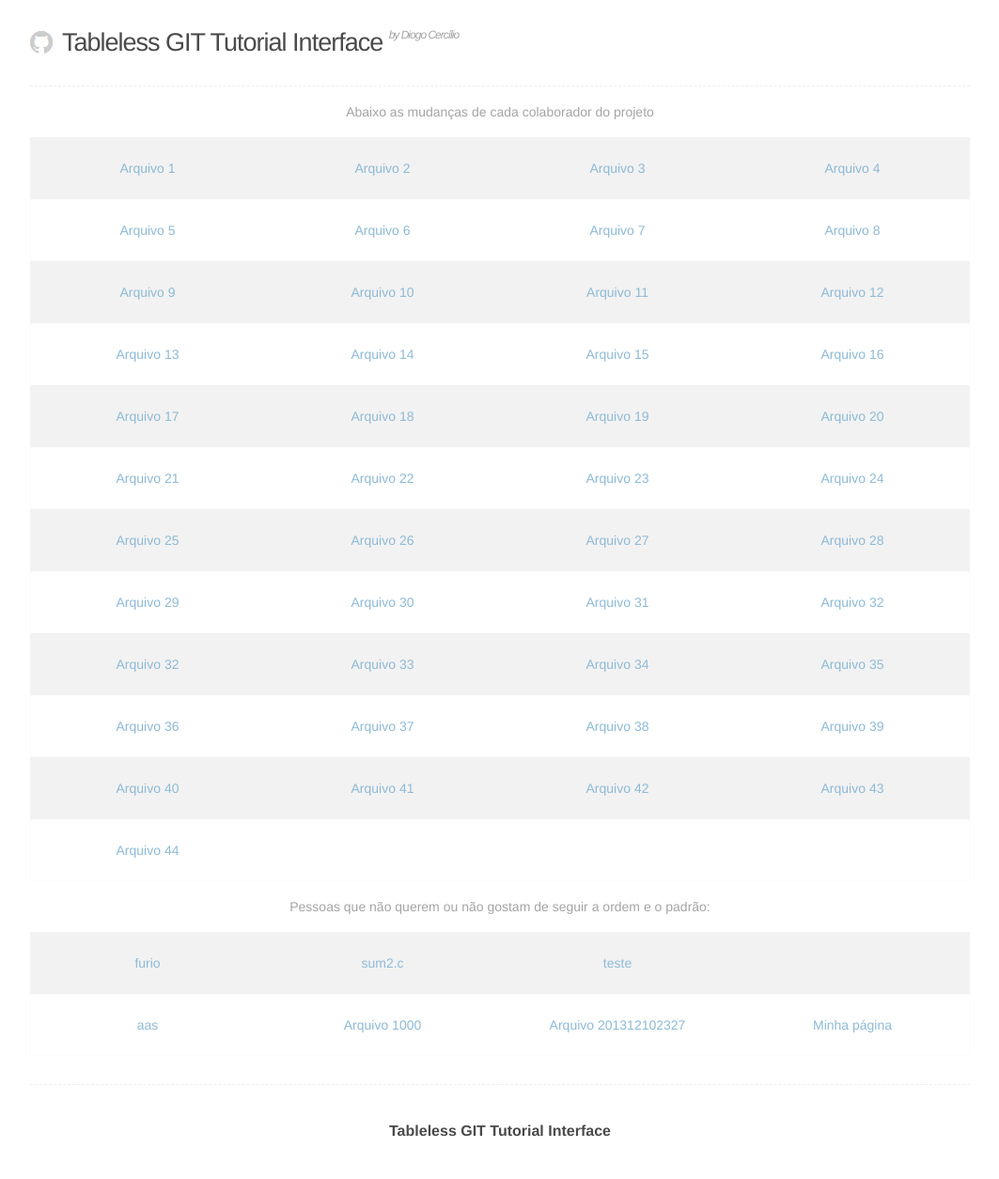
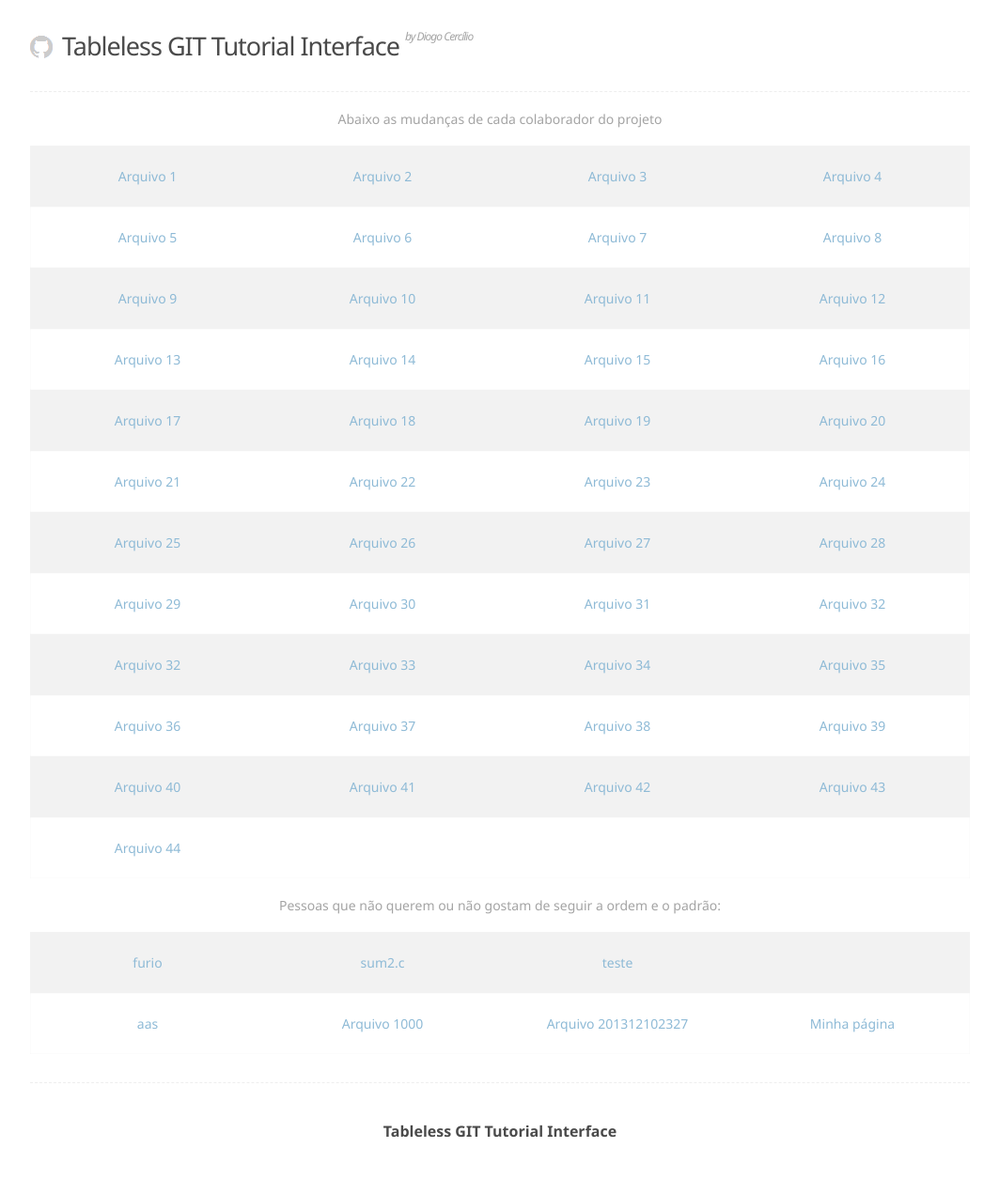
Before and after one commit to wmartins/learning-to-contribute, a PHP site: page / in a window 1280 px wide. Shown: the whole page at 94% size, without its empty margins (108-1171 px from the left). Before the commit the page ends 1210 px from the top, so only its background shows below. Run offline with PHP 8.4, Linux system fonts and the light colour scheme.

Commit message:
Update main.css
Aplicando um novo estilo de fonte.

```diff
--- a/css/main.css
+++ b/css/main.css
@@ -3,7 +3,9 @@
 	padding:0;
 	list-style:none;
 	text-decoration: none;
-	font-family: helvetica;
+	font-family: Segoe UI, Arial, sans-serif;
+	font-size: 14px;
+	color: #000;
 }
 
 .clear{
```
